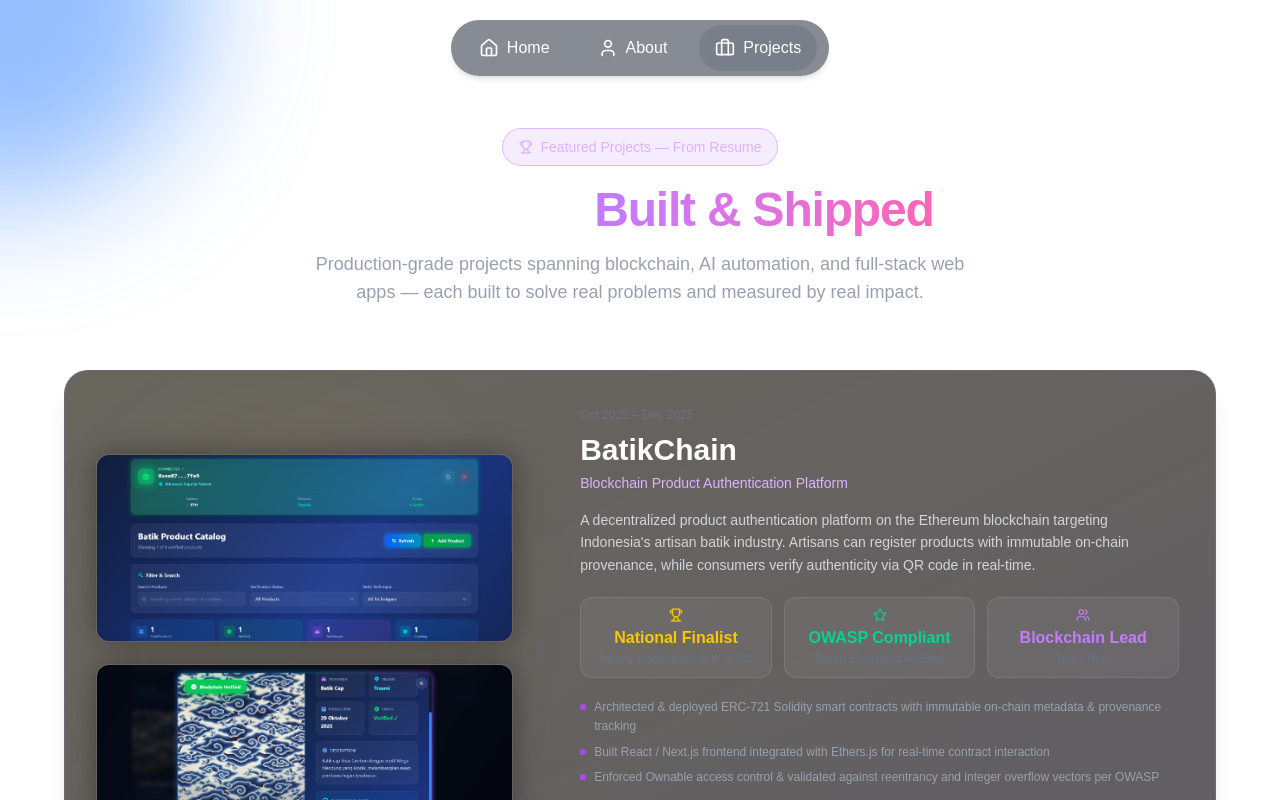
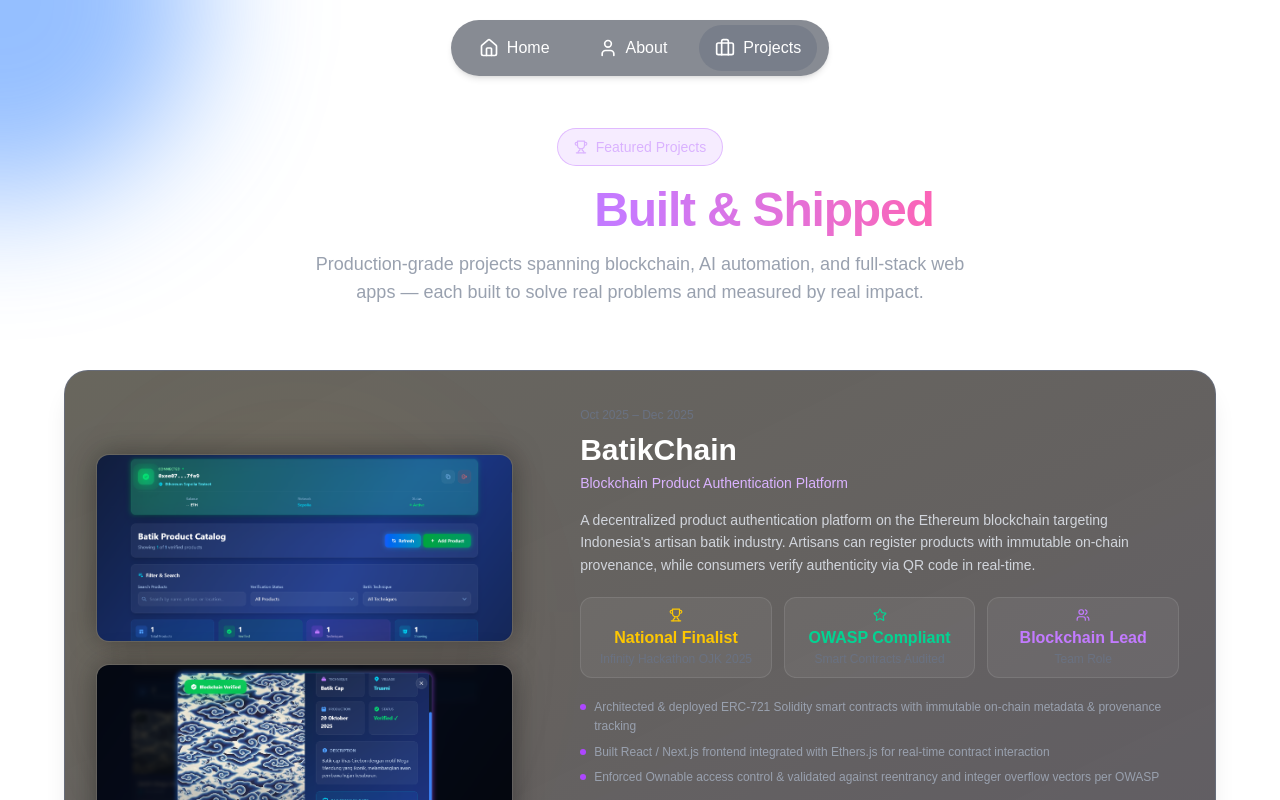
Before and after one commit to VinLvy/D-portfolio, a Next.js app: page /projects in a window 1280 px wide. Shown: the top 800 px of the page. Built offline with nearby package versions, Linux system fonts and the light colour scheme.

Commit message:
Projects 5.3

```diff
--- a/src/app/projects/page.js
+++ b/src/app/projects/page.js
@@ -174,7 +174,7 @@ export default function Projects() {
             className="inline-flex items-center gap-2 rounded-full border border-purple-500/30 bg-purple-500/10 px-4 py-2 text-sm text-purple-300 mb-5"
           >
             <Trophy size={14} />
-            Featured Projects — From Resume
+            Featured Projects
           </motion.div>
           <h1 className="text-4xl md:text-5xl font-bold text-white mb-4 tracking-tight">
             Things I&apos;ve{" "}
```
